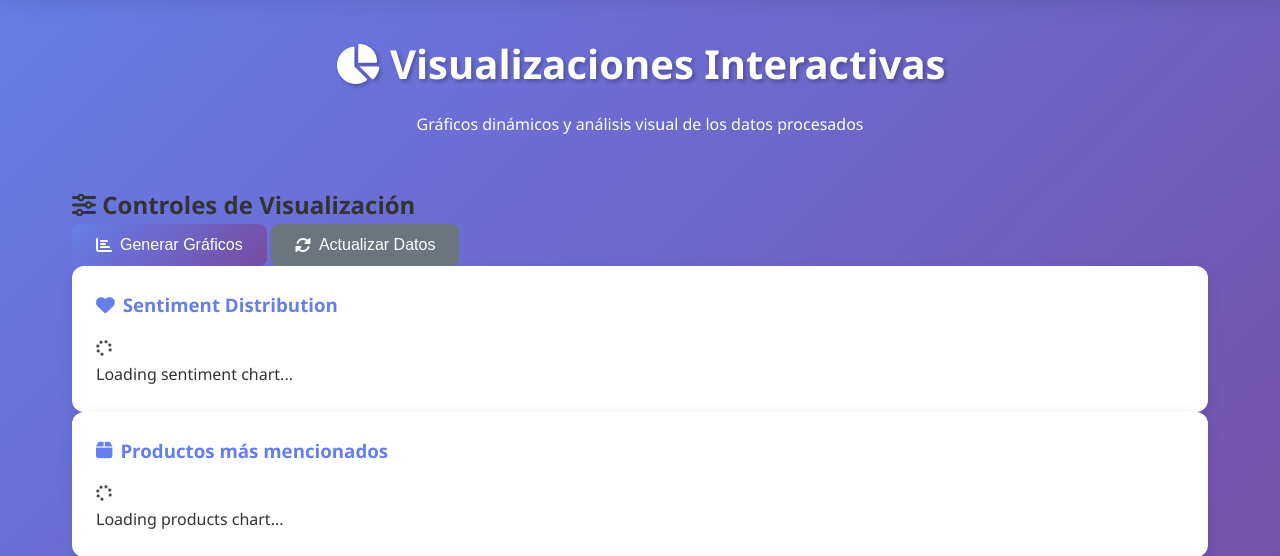
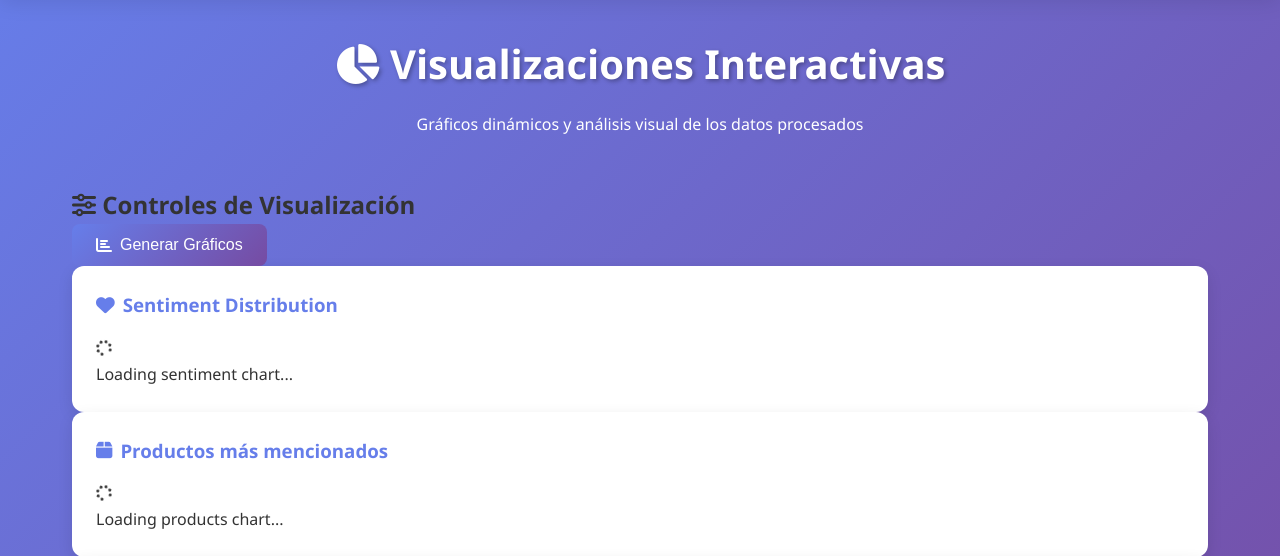
Before and after one commit to CrisDiaz2402/WebSemantica, a Flask app: page /visualizations in a window 1280 px wide. Shown: the part 70-626 px from the top of the page. Run offline with Flask 3, Linux system fonts and the light colour scheme; some libraries are stand-ins or nearby versions.

Commit message:
implemetacion eliminado lo innecesario

```diff
--- a/templates/visualizations.html
+++ b/templates/visualizations.html
@@ -33,9 +33,6 @@
             <div class="controls-grid">
                 <button id="generate-charts" class="btn btn-primary">
                     <i class="fas fa-chart-bar"></i> Generar Gráficos
-                </button>
-                <button id="refresh-data" class="btn btn-secondary">
-                    <i class="fas fa-sync-alt"></i> Actualizar Datos
                 </button>
             </div>
         </div>
--- a/utils/ner_extractor.py
+++ b/utils/ner_extractor.py
@@ -2,7 +2,7 @@
 #- Archivo: `utils\ner_extractor.py`
 #- Llamado en: `utils\main_processor.py` (dentro del método `process_single_review`).
 #- ¿Qué Hace?: Utiliza la biblioteca `spaCy` para el Reconocimiento de Entidades Nombradas (NER).
-#  Carga un modelo de lenguaje (ej. `es_core_news_sm`) y proporciona métodos como:
+#  Carga un modelo de lenguaje (ej. `es_core_web_lg`) y proporciona métodos como:
 #    ¬ `extract_entities`: para identificar entidades generales,
 #    ¬ `extract_entities_by_type`: para agruparlas por categoría (Persona, Organización, Ubicación, Fecha, etc.),
 #    ¬ `extract_product_mentions` para identificar productos específicos y
```
